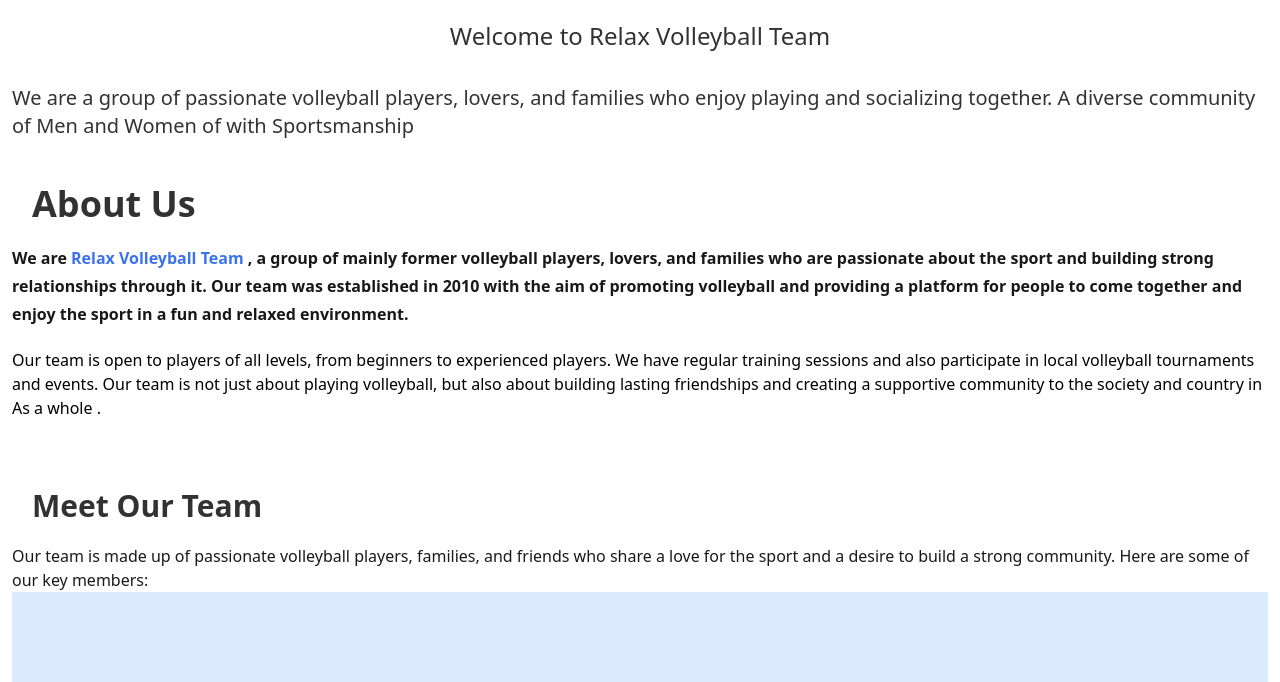
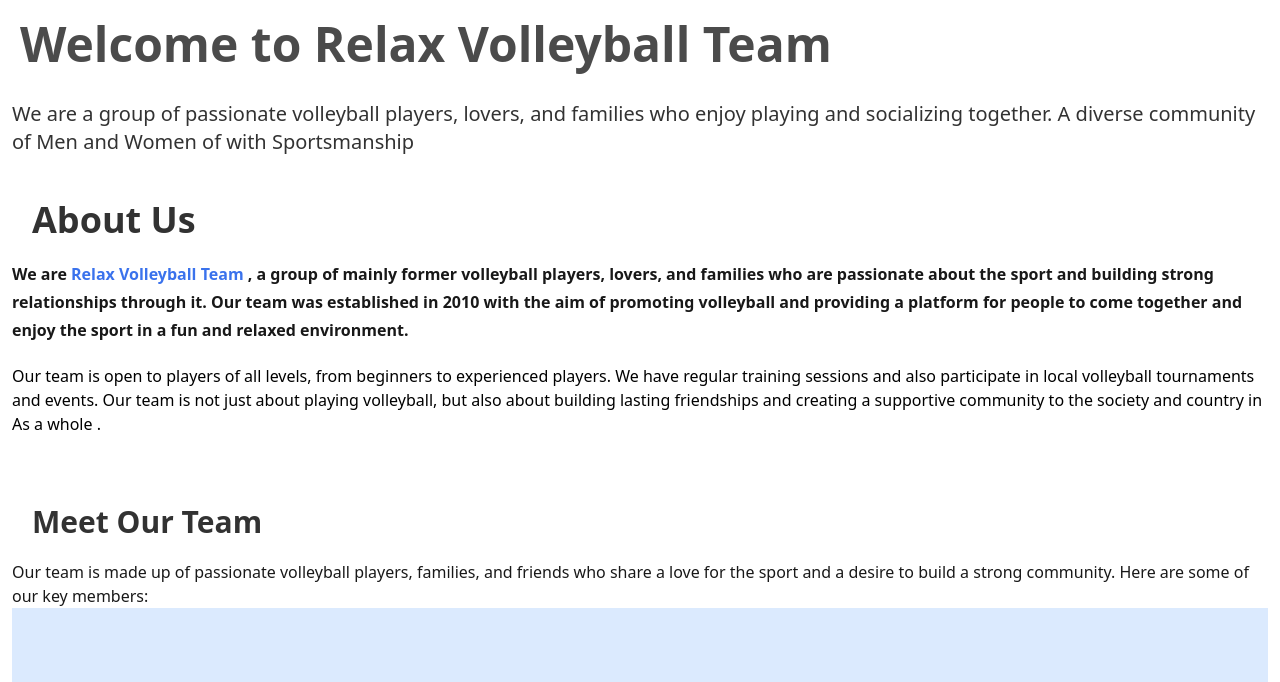
Before and after one commit to DidierShemaGatete/relax_Web_project, a plain HTML site: page files/index.html in a window 1280 px wide. Shown: the top 682 px of the page. Drawn offline with nearby package versions, Linux system fonts and the light colour scheme; a script that the page names is missing.

Commit message:
h1 font, opacity and align modification

```diff
--- a/files/index.html
+++ b/files/index.html
@@ -30,7 +30,7 @@
   </nav>
 
 
-    <h1 class="text-2xl text-center p-5 opacity-80">Welcome to Relax Volleyball Team</h1>
+    <h1 class="text-5xl  p-5 font-semibold opacity-70">Welcome to Relax Volleyball Team</h1>
 
      <!--<video>
       <source src="./videos/Alan Walker Mashup - Naresh Parmar - On My Way - Faded - Best of Alan Walker Songs.mp4"></src>
```
